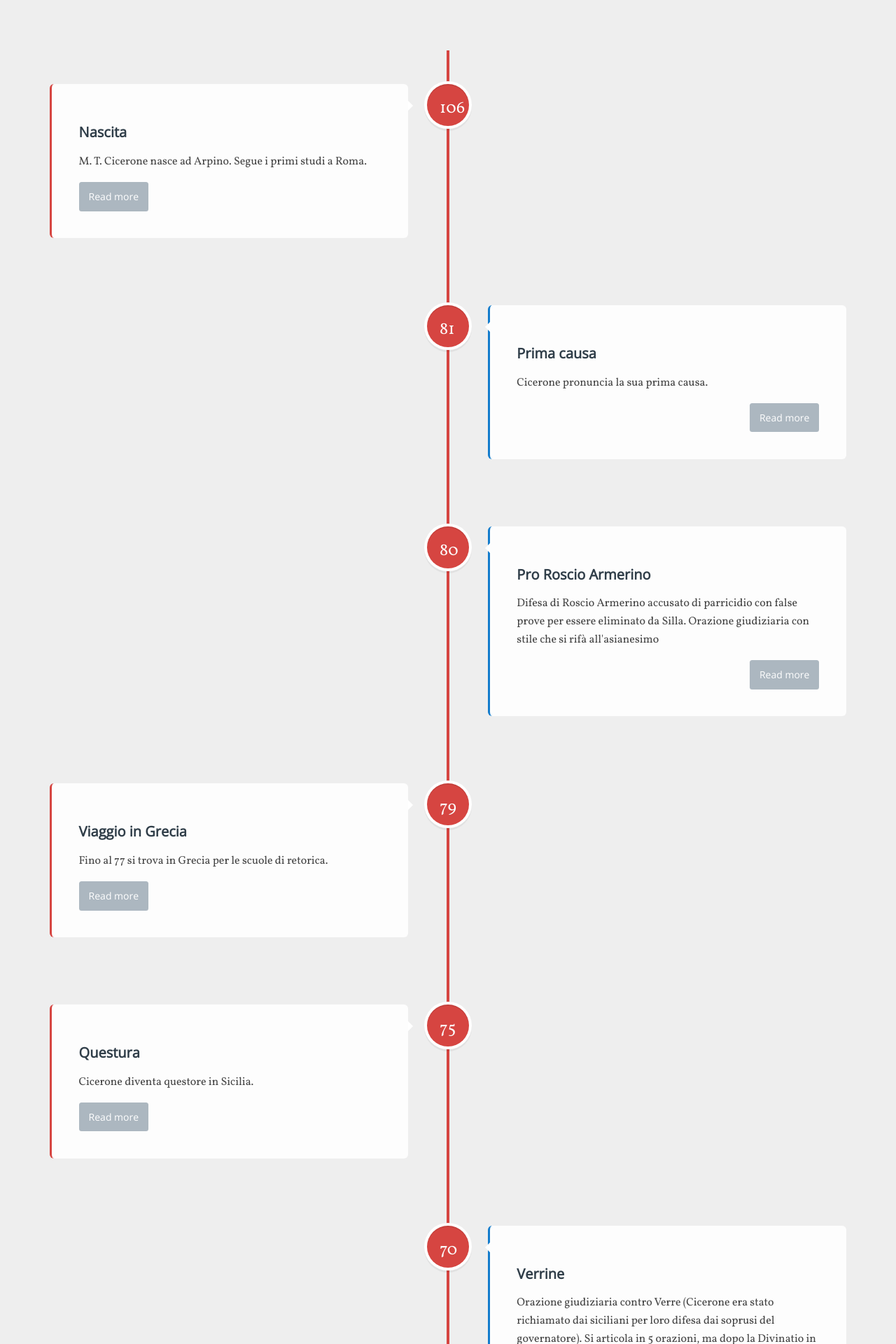
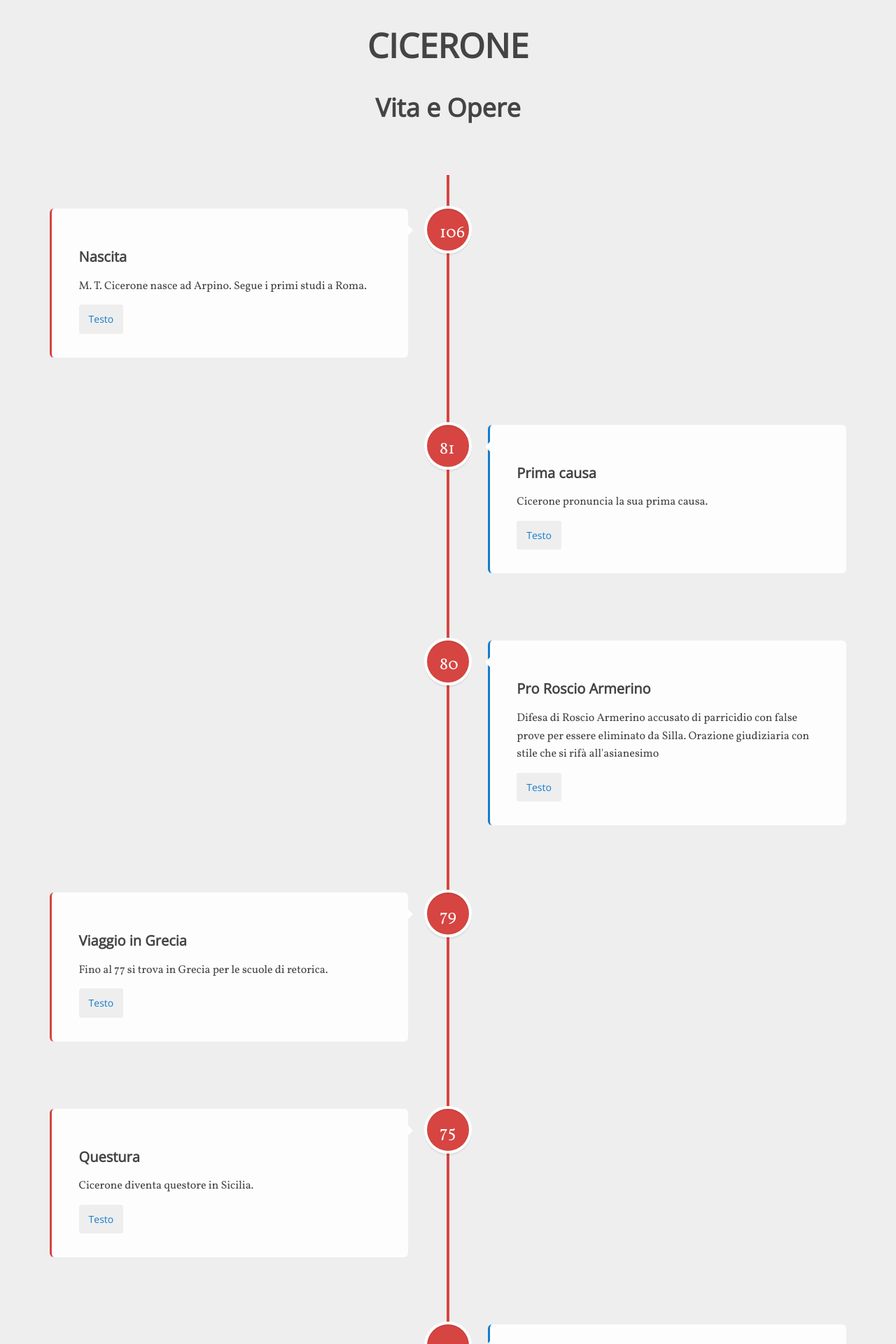
Before and after one commit to ProCicerone/ProCicerone.github.io, a Jekyll site: the page built from timeline/index.html, in a window 1280 px wide. Shown: the top 1920 px of the page at 70% size. Built offline with Jekyll 4.4.1, drawn with Linux system fonts in a browser that asks for light colours; some of the changed text lies outside the part shown.

Commit message:
Revisione tasti read-more Italianizzati, rimossi i float, settati i colori di hover

```diff
--- a/css/timeline.scss
+++ b/css/timeline.scss
@@ -21,14 +21,19 @@ body {
 }
 
 a {
-    color: #acb7c0;
+    color: $blue;
     text-decoration: none;
     font-family: $second-font;
 }
 
 h1,h2 {
+    color: $black;
     font-family: $second-font;
     font-weight: 700;
+}
+
+header{
+    text-align: center;
 }
 
 .container {
@@ -175,36 +180,6 @@ h1,h2 {
     clear: both;
 }
 
-.timeline-content h2 {
-    color: #303e49;
-}
-
-.timeline-content p, .timeline-content .read-more {
-    font-size: 13px;
-    font-size: .8125rem;
-}
-
-.timeline-content .read-more {
-    display: inline-block;
-}
-
-.timeline-content p {
-    margin: 1em 0;
-    line-height: 1.6;
-}
-
-.timeline-content .read-more {
-    float: right;
-    padding: .8em 1em;
-    background: #acb7c0;
-    color: #fff;
-    border-radius: .25em;
-}
-
-.timeline-content .read-more:hover {
-    background-color: #bac4cb;
-}
-
 .timeline-content::before {
     content: '';
     position: absolute;
@@ -222,6 +197,28 @@ h1,h2 {
 
 .timeline-content.left {
     border-left: medium solid $blue;
+}
+
+.timeline-content p {
+    margin: 1em 0;
+    line-height: 1.6;
+}
+
+.timeline-content p, .timeline-content .read-more {
+    font-size: 13px;
+    font-size: .8125rem;
+}
+
+.timeline-content .read-more {
+    padding: .8em 1em;
+    background: $grey;
+    color: $blue;
+    border-radius: .25em;
+}
+
+.timeline-content .read-more:hover {
+    background-color: $red;
+    color: $white;
 }
 
 @media only screen and (min-width: 768px) {
@@ -255,10 +252,6 @@ h1,h2 {
         border-left-color: #fff;
     }
 
-    .timeline-content .read-more {
-        float: left;
-    }
-
     .timeline-block .timeline-content.left {
         float: right;
     }
@@ -270,8 +263,4 @@ h1,h2 {
         border-color: transparent;
         border-right-color: #fff;
     }
-
-    .timeline-block .timeline-content.left .read-more {
-        float: right;
-    }
 }
--- a/timeline/index.html
+++ b/timeline/index.html
@@ -11,6 +11,10 @@ title: Linea del tempo
     <link href="{{site.baseurl}}/css/timeline.css" rel="stylesheet"><!-- Resource style -->
 </head>
 <body>
+    <header>
+        <h1>CICERONE</h1>
+        <h2>Vita e Opere</h2>
+    </header>
     <section class="container" id="timeline">
         <div class="timeline-block">
             <div class="timeline-node">
@@ -20,7 +24,7 @@ title: Linea del tempo
             </div>
             <div class="timeline-content right">
                 <h2>Nascita</h2>
-                <p>M. T. Cicerone nasce ad Arpino. Segue i primi studi a Roma.</p><a class="read-more" href="#0">Read more</a>
+                <p>M. T. Cicerone nasce ad Arpino. Segue i primi studi a Roma.</p><a class="read-more" href="#0">Testo</a>
             </div>
         </div>
         <div class="timeline-block">
@@ -31,7 +35,7 @@ title: Linea del tempo
             </div>
             <div class="timeline-content left">
                 <h2>Prima causa</h2>
-                <p>Cicerone pronuncia la sua prima causa.</p><a class="read-more" href="#0">Read more</a>
+                <p>Cicerone pronuncia la sua prima causa.</p><a class="read-more" href="#0">Testo</a>
             </div>
         </div>
         <div class="timeline-block">
@@ -42,7 +46,7 @@ title: Linea del tempo
             </div>
             <div class="timeline-content left">
                 <h2>Pro Roscio Armerino</h2>
-                <p>Difesa di Roscio Armerino accusato di parricidio con false prove per essere eliminato da Silla. Orazione giudiziaria con stile che si rifà all'asianesimo</p><a class="read-more" href="#0">Read more</a>
+                <p>Difesa di Roscio Armerino accusato di parricidio con false prove per essere eliminato da Silla. Orazione giudiziaria con stile che si rifà all'asianesimo</p><a class="read-more" href="#0">Testo</a>
             </div>
         </div>
         <div class="timeline-block">
@@ -53,7 +57,7 @@ title: Linea del tempo
             </div>
             <div class="timeline-content right">
                 <h2>Viaggio in Grecia</h2>
-                <p>Fino al 77 si trova in Grecia per le scuole di retorica.</p><a class="read-more" href="#0">Read more</a>
+                <p>Fino al 77 si trova in Grecia per le scuole di retorica.</p><a class="read-more" href="#0">Testo</a>
             </div>
         </div>
         <div class="timeline-block">
@@ -64,7 +68,7 @@ title: Linea del tempo
             </div>
             <div class="timeline-content right">
                 <h2>Questura</h2>
-                <p>Cicerone diventa questore in Sicilia.</p><a class="read-more" href="#0">Read more</a>
+                <p>Cicerone diventa questore in Sicilia.</p><a class="read-more" href="#0">Testo</a>
             </div>
         </div>
         <div class="timeline-block">
@@ -75,7 +79,7 @@ title: Linea del tempo
             </div>
             <div class="timeline-content left">
                 <h2>Verrine</h2>
-                <p>Orazione giudiziaria contro Verre (Cicerone era stato richiamato dai siciliani per loro difesa dai soprusi del governatore). Si articola in 5 orazioni, ma dopo la Divinatio in Caecilium e la prima verrina il "reus" fugge per l'abbondanza di prove e viene condannato in contumacia. Stile bilanciato tra asianesimo e atticismo, inizia ad essere quello tipico Ciceroniano.</p><a class="read-more" href="#0">Read more</a>
+                <p>Orazione giudiziaria contro Verre (Cicerone era stato richiamato dai siciliani per loro difesa dai soprusi del governatore). Si articola in 5 orazioni, ma dopo la Divinatio in Caecilium e la prima verrina il "reus" fugge per l'abbondanza di prove e viene condannato in contumacia. Stile bilanciato tra asianesimo e atticismo, inizia ad essere quello tipico Ciceroniano.</p><a class="read-more" href="#0">Testo</a>
             </div>
         </div>
         <div class="timeline-block">
@@ -86,11 +90,11 @@ title: Linea del tempo
             </div>
             <div class="timeline-content left">
                 <h2>Pro Lege Manilia</h2>
-                <p>Orazione deliberativa per approvare poteri speciali a Pompeo per condurre la campagna contro Mitridate re del Ponto. Il provvedimento avrebbe favorito il progetto ciceroniano della concordia ordinum, secondo il quale aristocrazia e ceto equestre avrebbero dovuto collaborare per fronteggiare la crisi della repubblica.</p><a class="read-more" href="#0">Read more</a>
+                <p>Orazione deliberativa per approvare poteri speciali a Pompeo per condurre la campagna contro Mitridate re del Ponto. Il provvedimento avrebbe favorito il progetto ciceroniano della concordia ordinum, secondo il quale aristocrazia e ceto equestre avrebbero dovuto collaborare per fronteggiare la crisi della repubblica.</p><a class="read-more" href="#0">Testo</a>
             </div>
             <div class="timeline-content right">
                 <h2>Pretura</h2>
-                <p>Cicerone viene nominato pretore.</p><a class="read-more" href="#0">Read more</a>
+                <p>Cicerone viene nominato pretore.</p><a class="read-more" href="#0">Testo</a>
             </div>
         </div>
         <div class="timeline-block">
@@ -101,13 +105,13 @@ title: Linea del tempo
             </div>
             <div class="timeline-content left">
                 <h2>Catilinarie</h2>
-                <p>Orazione giudiziaria dove cicerone prende le parti dell'actor (oltre che console) per condannare Catilina e i cospiratori.</p><a class="read-more" href="#0">Read more</a>
+                <p>Orazione giudiziaria dove cicerone prende le parti dell'actor (oltre che console) per condannare Catilina e i cospiratori.</p><a class="read-more" href="#0">Testo</a>
                 <h2>Pro Murena</h2>
-                <p>Difesa di Murena condannato da Catone l'Uticense per la dissolutezza di costumi. Presenta un nuovo modello etico, meno rigido della mos maiorum Catoniana.</p><a class="read-more" href="#0">Read more</a>
+                <p>Difesa di Murena condannato da Catone l'Uticense per la dissolutezza di costumi. Presenta un nuovo modello etico, meno rigido della mos maiorum Catoniana.</p><a class="read-more" href="#0">Testo</a>
             </div>
             <div class="timeline-content right">
                 <h2>Consolato</h2>
-                <p>Cicerone viene eletto Console.</p><a class="read-more" href="#0">Read more</a>
+                <p>Cicerone viene eletto Console.</p><a class="read-more" href="#0">Testo</a>
             </div>
         </div>
         <div class="timeline-block">
@@ -118,7 +122,7 @@ title: Linea del tempo
             </div>
             <div class="timeline-content left">
                 <h2>Pro Archia</h2>
-                <p>Difesa del poeta Archio, accusato di aver usurpato la cittadinanza romana. Si trasforma in una difesa della poesia.</p><a class="read-more" href="#0">Read more</a>
+                <p>Difesa del poeta Archio, accusato di aver usurpato la cittadinanza romana. Si trasforma in una difesa della poesia.</p><a class="read-more" href="#0">Testo</a>
             </div>
         </div>
         <div class="timeline-block">
@@ -129,7 +133,7 @@ title: Linea del tempo
             </div>
             <div class="timeline-content right">
                 <h2>Esilio</h2>
-                <p>Cicerone viene esiliato a seguito dell'accusa di aver fatto processare Catilina in assenza di prove.</p><a class="read-more" href="#0">Read more</a>
+                <p>Cicerone viene esiliato a seguito dell'accusa di aver fatto processare Catilina in assenza di prove.</p><a class="read-more" href="#0">Testo</a>
             </div>
         </div>
         <div class="timeline-block">
@@ -140,7 +144,7 @@ title: Linea del tempo
             </div>
             <div class="timeline-content right">
                 <h2>Ritorno</h2>
-                <p>Cicerone ritorna a Roma.</p><a class="read-more" href="#0">Read more</a>
+                <p>Cicerone ritorna a Roma.</p><a class="read-more" href="#0">Testo</a>
             </div>
         </div>
         <div class="timeline-block">
@@ -151,11 +155,11 @@ title: Linea del tempo
             </div>
             <div class="timeline-content left">
                 <h2>Pro Sestio</h2>
-                <p>Nuovo progetto politico: consensus omnium bonorum non bastano due ceti sociali, ma tutti i boni possono contribuire alla realizzazione di un progetto politico.</p><a class="read-more" href="#0">Read more</a>
+                <p>Nuovo progetto politico: consensus omnium bonorum non bastano due ceti sociali, ma tutti i boni possono contribuire alla realizzazione di un progetto politico.</p><a class="read-more" href="#0">Testo</a>
                 <h2>Pro Caelio</h2>
-                <p>Difesa di Celio, accusato di aver offeso Clodia; si trasforma in un'orazione contro Clodio, che lo aveva esiliato.</p><a class="read-more" href="#0">Read more</a>
+                <p>Difesa di Celio, accusato di aver offeso Clodia; si trasforma in un'orazione contro Clodio, che lo aveva esiliato.</p><a class="read-more" href="#0">Testo</a>
                 <h2>De provinciis consulatibus</h2>
-                <p>Chiede al Senato di concedere maggior potere a Cesare in Gallia, viene costretto a fare questo da Pompeo.</p><a class="read-more" href="#0">Read more</a>
+                <p>Chiede al Senato di concedere maggior potere a Cesare in Gallia, viene costretto a fare questo da Pompeo.</p><a class="read-more" href="#0">Testo</a>
             </div>
         </div>
         <div class="timeline-block">
@@ -166,7 +170,7 @@ title: Linea del tempo
             </div>
             <div class="timeline-content left">
                 <h2>Pro Milone</h2>
-                <p>Migliore orazione scritta da Cicerone in difesa di un amico, mai pronunciata per via del clima in tribunale.</p><a class="read-more" href="#0">Read more</a>
+                <p>Migliore orazione scritta da Cicerone in difesa di un amico, mai pronunciata per via del clima in tribunale.</p><a class="read-more" href="#0">Testo</a>
             </div>
         </div>
         <div class="timeline-block">
@@ -177,7 +181,7 @@ title: Linea del tempo
             </div>
             <div class="timeline-content left">
                 <h2>Filippiche</h2>
-                <p>Orazioni contro Antonio, riprese da quelle contro Filippo di macedonia prounciate e scritte da Demostene.</p><a class="read-more" href="#0">Read more</a>
+                <p>Orazioni contro Antonio, riprese da quelle contro Filippo di macedonia prounciate e scritte da Demostene.</p><a class="read-more" href="#0">Testo</a>
             </div>
         </div>
         <div class="timeline-block">
@@ -188,7 +192,7 @@ title: Linea del tempo
             </div>
             <div class="timeline-content right">
                 <h2>Morte</h2>
-                <p>A seguito delle Filippiche viene processato e decapitato.</p><a class="read-more" href="#0">Read more</a>
+                <p>A seguito delle Filippiche viene processato e decapitato.</p><a class="read-more" href="#0">Testo</a>
             </div>
         </div>
     </section>
```
